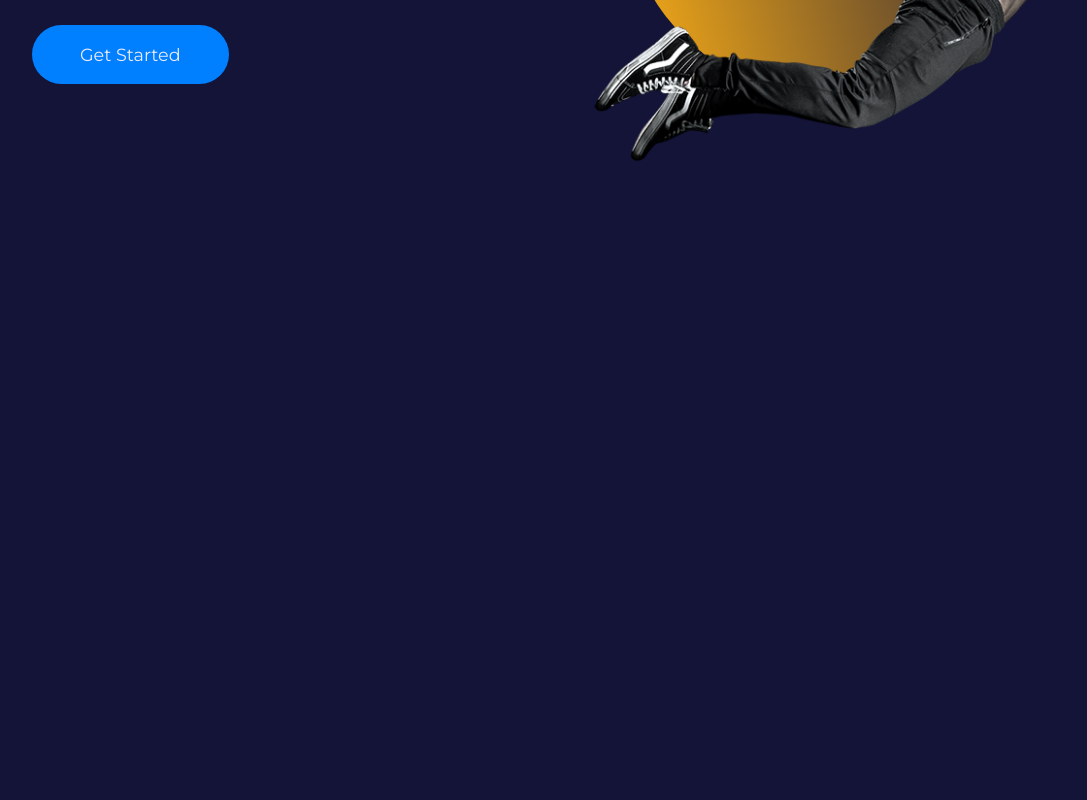
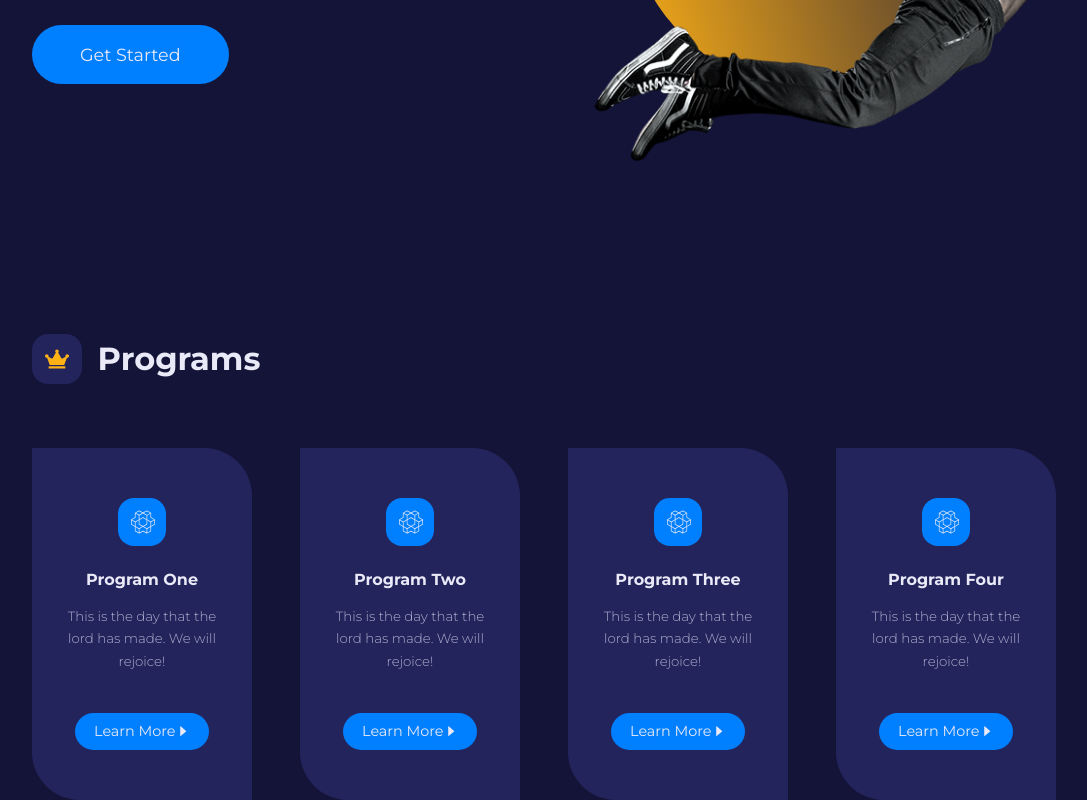
Before and after one commit to wan-web/React-tutorial-health-website-, a React (Create React App) app: page / in a window 1280 px wide. Shown: the part 530-1330 px from the top of the page, without its empty margins (96-1183 px from the left). Before the commit the page ends 800 px from the top, so only its background shows below. Built offline with nearby package versions, Linux system fonts and the light colour scheme.

Commit message:
Programs 컴포넌트 완성

```diff
--- /dev/null
+++ b/src/UI/Card.jsx
@@ -0,0 +1,11 @@
+
+
+const Card = ({className, children}) => {
+  return (
+    <article className={`card ${className}`}>
+      {children}
+    </article>
+  )
+}
+
+export default Card
--- /dev/null
+++ b/src/components/Programs.jsx
@@ -0,0 +1,33 @@
+import {FaCrown} from 'react-icons/fa';
+import SectionHead from './SectionHead';
+import {programs} from '../data';
+import Card from '../UI/Card';
+import { Link } from 'react-router-dom';
+import {AiFillCaretRight} from 'react-icons/ai';
+
+const Programs = () => {
+
+  return (
+    <section className='programs'>
+      <div className="container programs__container">
+        <SectionHead icon={<FaCrown />} title="Programs" />
+        <div className="programs__wrapper">
+          {
+            programs.map(({id, icon, title, info, path}) => (
+              <Card key={id} className="programs__program">
+                <span>{icon}</span>
+                <h4>{title}</h4>
+                <small>{info}</small>
+                <Link to={path} className="btn sm">
+                  Learn More <AiFillCaretRight />
+                </Link>
+              </Card>
+            ))
+          }
+        </div>
+      </div>
+    </section>
+  )
+}
+
+export default Programs
--- /dev/null
+++ b/src/components/SectionHead.jsx
@@ -0,0 +1,11 @@
+
+const SectionHead = ({icon, title, className}) => {
+  return (
+    <div className={`section__head ${className}`}>
+      <span>{icon}</span>
+      <h2>{title}</h2>
+    </div>
+  )
+}
+
+export default SectionHead
--- a/src/index.css
+++ b/src/index.css
@@ -93,3 +93,69 @@
 .btn.sm:hover {
   background: var(--color-gray-100);
 }
+
+
+
+
+
+section {
+  margin-top: 10rem;
+}
+
+.section__head {
+  display: flex;
+  align-items: center;
+  gap: 1rem;
+}
+
+.section__head span {
+  background: var(--color-gray-500);
+  padding: 0.8rem;
+  border-radius: 1rem;
+  color: var(--color-secondary);
+  font-size: 1.5rem;
+  display: grid;
+  place-items: center;
+}
+
+
+
+.card {
+  background: var(--color-gray-500);
+  border: 2px solid transparent;
+  text-align: center;
+  padding: 3rem 2rem;
+  border-radius: 0 3rem 0 3rem;
+  transition: var(--transition);
+}
+.card:hover {
+  background: transparent;
+  border-color: var(--color-gray-400);
+  cursor: default;
+}
+.card span {
+  width: 3rem;
+  height: 3rem;
+  background: var(--color-primary);
+  color: var(--color-gray-100);
+  font-size: 1.5rem;
+  padding: 0.8rem;
+  display: grid;
+  place-items: center;
+  margin-bottom: 1.5rem;
+  /* margin-inline은 margin-left와 margin-right를 합쳐놓은 것*/
+  margin-inline: auto;
+  border-radius: 1rem;
+  transition: var(--transition);
+}
+
+.card:hover span {
+  background: var(--color-secondary);
+  color: var(--color-gray-600);
+}
+
+.card small {
+  margin-top: 1rem;
+  display: block;
+  font-weight: 300;
+}
--- a/src/pages/home/Home.jsx
+++ b/src/pages/home/Home.jsx
@@ -1,10 +1,12 @@
 import './home.css';
 import MainHeader from '../../components/MainHeader';
+import Programs from '../../components/Programs';
 
 const Home = () => {
   return (
     <>
       <MainHeader />
+      <Programs />
     </>
   )
 }
--- a/src/pages/home/home.css
+++ b/src/pages/home/home.css
@@ -51,3 +51,25 @@
 .main__header-right:hover .main__header-circle {
   filter: blur(15px);
 }
+
+/* ========================= PROGRAMS ========================= */
+.programs {
+  margin-top: 4rem;
+}
+.programs__wrapper {
+  display: grid;
+  grid-template-columns: repeat(4, 1fr);
+  gap: 3rem;
+  margin-top: 4rem;
+}
+.programs__program a {
+  margin-top: 2.5rem;
+  display: flex;
+  align-items: center;
+  justify-content: center;
+}
+
+.programs__program:hover a {
+  background: var(--color-secondary);
+  color: var(--color-gray-600);
+}
```
